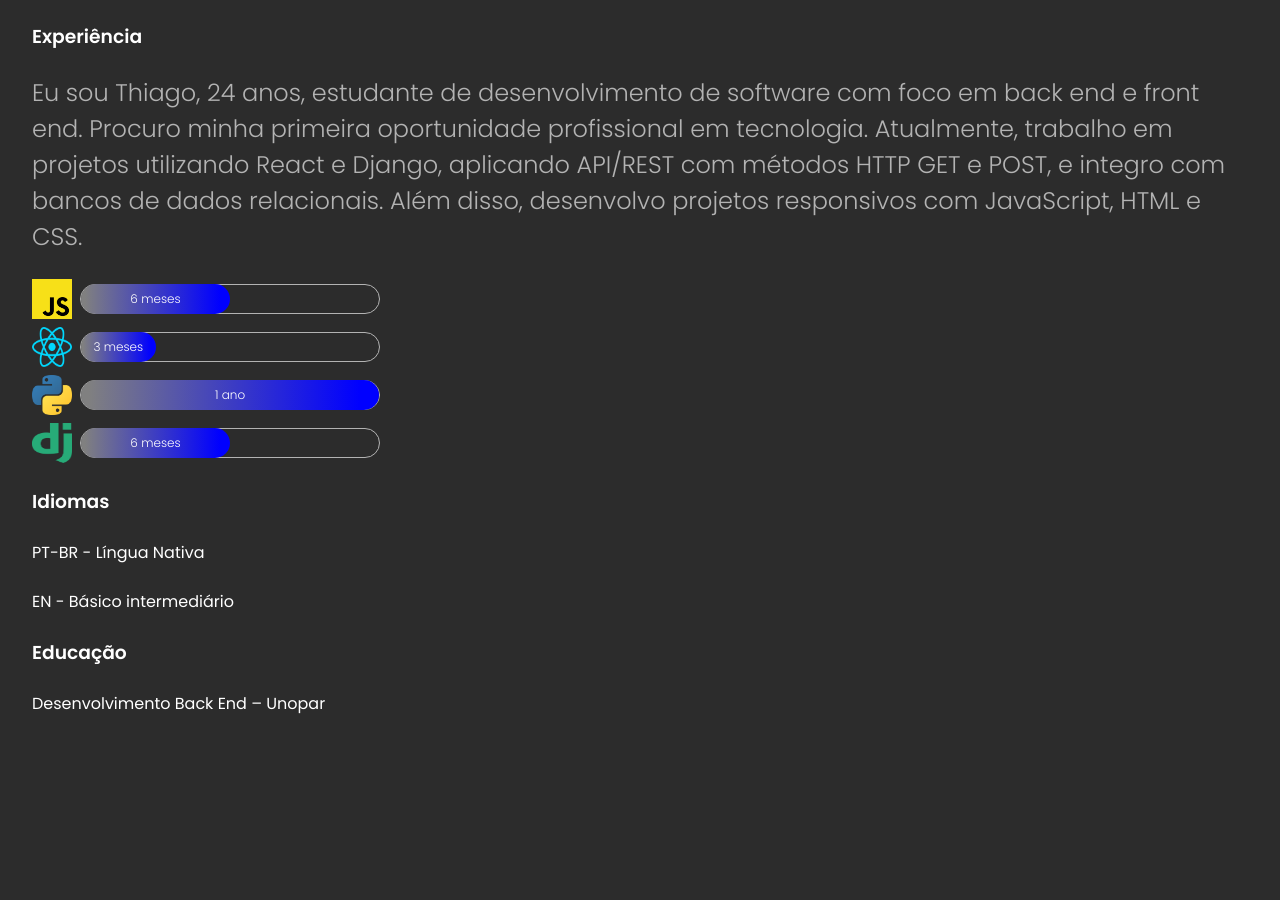
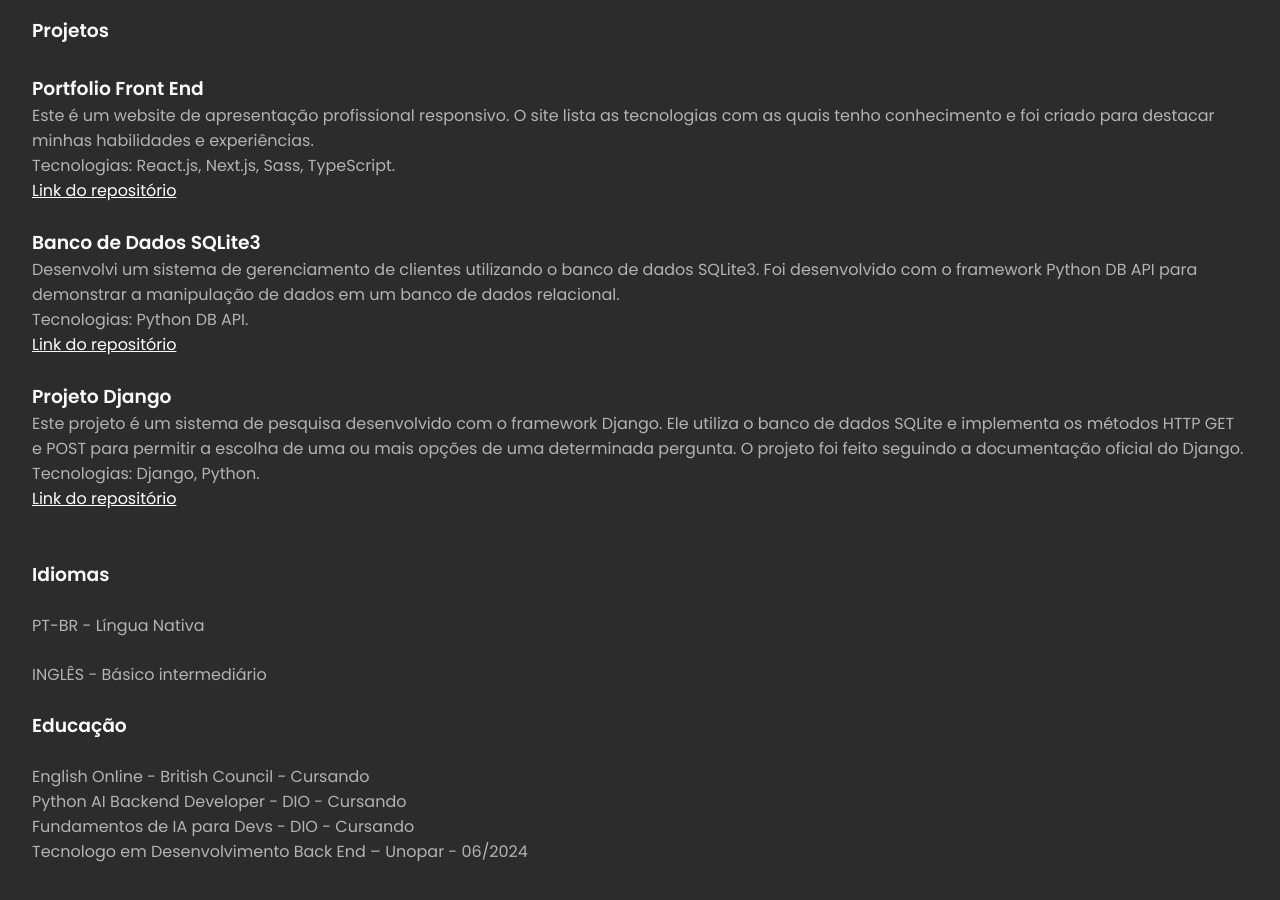
Before and after one commit to oThSilva/portfolio-front, a Next.js app: page / in a window 1280 px wide. Shown: the part 584-1484 px from the top of the page. Before the commit the page ends 1340 px from the top, so only its background shows below. Built offline with nearby package versions, Linux system fonts and the light colour scheme.

Commit message:
Refatoração backlog 1

```diff
--- /dev/null
+++ b/src/app/components/My-projects/projects.scss
@@ -0,0 +1,17 @@
+.projects-style {
+
+    a {
+        color: var(--text-primary);
+        display: flex;
+        // flex-direction: column;
+        // gap: 24px;
+
+    }
+
+    p {
+        color: var(--text-secondary);
+    }
+
+    grid-area: projects;
+
+}
--- /dev/null
+++ b/src/app/components/My-projects/projects.tsx
@@ -0,0 +1,38 @@
+import "./projects.scss"
+
+export function Projects() {
+    return (
+        <div>
+            <div className="projects-style" >
+                <h3>Projetos </h3>
+
+                <h3> <br /> Portfolio Front End</h3>
+                <p>
+                    Este é um website de apresentação profissional responsivo. O site lista as tecnologias com as quais tenho conhecimento e foi criado para destacar minhas habilidades e experiências.
+                    <br />
+                    Tecnologias: React.js, Next.js, Sass, TypeScript.
+                </p>
+                <a href="https://github.com/oThSilva/portfolio-front" target="_blank">Link do repositório</a>
+                <br />
+
+                <h3>Banco de Dados SQLite3</h3>
+                <p>
+                    Desenvolvi um sistema de gerenciamento de clientes utilizando o banco de dados SQLite3. Foi desenvolvido com o framework Python DB API para demonstrar a manipulação de dados em um banco de dados relacional.
+                    <br />
+                    Tecnologias: Python DB API.
+
+                </p>
+                <a href="https://github.com/oThSilva/Python-DB-APi?tab=readme-ov-file#tecnologias-utilizadas" target="_blank">Link do repositório</a>
+                <br />
+                <h3>Projeto Django</h3>
+                <p className="django-link">
+                    Este projeto é um sistema de pesquisa desenvolvido com o framework Django. Ele utiliza o banco de dados SQLite e implementa os métodos HTTP GET e POST para permitir a escolha de uma ou mais opções de uma determinada pergunta. O projeto foi feito seguindo a documentação oficial do Django.
+                    <br />
+                    Tecnologias: Django, Python.
+                </p>
+                <a href="https://github.com/oThSilva/projeto-django" target="_blank">Link do repositório</a>
+                <br />
+            </div>
+        </div >
+    )
+}
--- a/src/app/components/experience/experience.scss
+++ b/src/app/components/experience/experience.scss
@@ -16,72 +16,72 @@
         text-align: center;
     }
 
-    .tempo-experiencia {
-        display: flex;
-        align-items: center;
-        justify-content: center;
-        flex-direction: column;
-        gap: 8px;
+    // .tempo-experiencia {
+    //     display: flex;
+    //     align-items: center;
+    //     justify-content: center;
+    //     flex-direction: column;
+    //     gap: 8px;
 
-    }
+    // }
 
-    .experience-language {
-        display: flex;
-        align-items: center;
-        justify-content: center;
-        gap: 8px;
+    // .experience-language {
+    //     display: flex;
+    //     align-items: center;
+    //     justify-content: center;
+    //     gap: 8px;
 
-        img {
-            // filter: grayscale(100%);
-            // mix-blend-mode: multiply;
+    //     img {
+    //         // filter: grayscale(100%);
+    //         // mix-blend-mode: multiply;
 
-        }
+    //     }
 
-        .experience-unit {
-            width: 300px;
-            height: 30px;
-            border-radius: 24px;
-            border: 1px solid var(--text-secondary);
+    //     .experience-unit {
+    //         width: 300px;
+    //         height: 30px;
+    //         border-radius: 24px;
+    //         border: 1px solid var(--text-secondary);
 
-            display: flex;
-            justify-content: first baseline;
-            align-items: center;
+    //         display: flex;
+    //         justify-content: first baseline;
+    //         align-items: center;
 
-            .experience-measure {
-                display: flex;
-                justify-content: center;
-                align-items: center;
+    //         .experience-measure {
+    //             display: flex;
+    //             justify-content: center;
+    //             align-items: center;
 
-                border-radius: 24px;
-                height: 30px;
-                border: 1px linear-gradient(90deg, grey 2.62%, blue 93.38%);
-                background: linear-gradient(90deg, grey 2.62%, blue 93.38%);
+    //             border-radius: 24px;
+    //             height: 30px;
+    //             border: 1px linear-gradient(90deg, grey 2.62%, blue 93.38%);
+    //             background: linear-gradient(90deg, grey 2.62%, blue 93.38%);
 
-                color: var(--text-primary);
-                font-weight: 300;
-                text-align: center;
-                font-size: 12px;
+    //             color: var(--text-primary);
+    //             font-weight: 300;
+    //             text-align: center;
+    //             font-size: 12px;
 
 
-                &.measure-1 {
-                    width: 100%;
-                }
+    //             &.measure-1 {
+    //                 width: 100%;
+    //             }
 
-                &.measure-2 {
-                    width: 50%;
-                }
+    //             &.measure-2 {
+    //                 width: 50%;
+    //             }
 
-                &.measure-3 {
-                    width: 25%;
-                }
+    //             &.measure-3 {
+    //                 width: 25%;
+    //             }
 
-            }
+    //         }
 
 
-        }
+    //     }
 
 
-    }
+    // }
 
 
     @media(min-width: 768px) {
--- a/src/app/components/experience/experience.tsx
+++ b/src/app/components/experience/experience.tsx
@@ -6,10 +6,19 @@ import "./experience.scss"
 export function Experience() {
     return (
         <div className="experiencia">
-            <SectionTitle text="Experiência" />
             <p>
-                Eu sou Thiago, 24 anos, estudante de desenvolvimento de software com foco em back end e front end. Procuro minha primeira oportunidade profissional em tecnologia. Atualmente, trabalho em projetos utilizando React e Django, aplicando API/REST com métodos HTTP GET e POST, e integro com bancos de dados relacionais. Além disso, desenvolvo projetos responsivos com JavaScript, HTML e CSS.</p>
-            <div className="tempo-experiencia">
+                Olá, seja bem-vindo(a) à minha página web! Aqui, você encontrará informações sobre mim e minhas habilidades. <br />
+
+                Meu nome é Thiago, tenho 24 anos. Meu objetivo é trabalhar com desenvolvimento de sistemas, sou formado em desenvolvimento back end, além disso, tenho um sólido conhecimento em Front End.
+
+                Tenho experiência no desenvolvimento de websites com Django, criação e consumo de APIs REST e conhecimento prático em Python. Realizo integração com bancos de dados relacionais, como SQLite e MySQL. Também desenvolvo projetos responsivos utilizando JavaScript, HTML e CSS, usando tecnologias como React, Next.js, Sass e TypeScript.
+
+
+                {/* Eu sou Thiago, tenho 24 anos, sou formado em desenvolvimento back end e tenho conhecimento em Front End. Procuro minha primeira oportunidade profissional em tecnologia. Atualmente, faço  projetos utilizando React, Django, aplicando API/REST, faço integração com bancos de dados relacionais. Além disso, desenvolvo projetos responsivos com JavaScript, HTML e CSS. */}
+            </p>
+        </div>
+    )
+    {/* <div className="tempo-experiencia">
                 <div className="experience-language">
                     <Image
                         src="/JavaScript.png"
@@ -58,10 +67,10 @@ export function Experience() {
                     />
                     <div className="experience-unit">
                         <div className="experience-measure measure-2"> <span> 6 meses </span>
-                        </div>
-                    </div>
-                </div>
-            </div>
-        </div>
-    )
+                        </div> */}
+
+    //             </div >
+    //         </div >
+    //     </div >
+    // )
 }
--- a/src/app/components/header/header.tsx
+++ b/src/app/components/header/header.tsx
@@ -5,15 +5,15 @@ export function Header() {
     return (
         <div className="header">
             <div>
-                <h1>Meu nome é Thiago</h1>
+                <h1>Thiago Silva</h1>
                 <h2>Desenvolvedor Back-End/Front-End</h2>
-                <Image
+                {/* <Image
                     src="/me.jpg"
                     alt="Minha foto"
                     width={325}
                     height={315}
                     priority
-                />
+                /> */}
             </div>
         </div>
     )
--- a/src/app/components/information/information.scss
+++ b/src/app/components/information/information.scss
@@ -17,7 +17,14 @@
     }
 
     span {
-        color: var(--text-primary);
+        color: var(--text-secondary);
+
+    }
+
+    p {
+        color: var(--text-secondary);
+
+
     }
 
 }
--- a/src/app/components/information/information.tsx
+++ b/src/app/components/information/information.tsx
@@ -8,13 +8,21 @@ export function Info() {
             <SectionTitle text="Idiomas" />
             <div className="infos-linguagens">
                 <span>PT-BR - Língua Nativa </span>
-                <span>EN - Básico intermediário</span>
+                <span>INGLÊS - Básico intermediário</span>
             </div>
             <SectionTitle text="Educação" />
             <div className="infos-educacao">
-                <span>Desenvolvimento Back End – Unopar
-                </span>
-                <span></span>
+                <p> English Online - British Council - Cursando
+                    <br /> Python AI Backend Developer - DIO - Cursando
+                    <br /> Fundamentos de IA para Devs - DIO - Cursando
+                    <br /> Tecnologo em Desenvolvimento Back End – Unopar - 06/2024
+                </p>
+                {/* <ul>
+                    <li>English Online - British Council - Cursando</li>
+                    <li>Python AI Backend Developer - Digital Innovation One - Cursando</li>
+                    <li>Fundamentos de IA para Devs - Digital Innovation One - Cursando</li>
+                    <li>Tecnologo em Desenvolvimento Back End – Unopar - 06/2024</li>
+                </ul> */}
             </div>
 
         </div>
--- a/src/app/components/social-btns/social-btns.scss
+++ b/src/app/components/social-btns/social-btns.scss
@@ -1,3 +1,4 @@
+.conteiner {
     .social {
         display: flex;
         align-items: center;
@@ -17,3 +18,5 @@ a {
         color: var(--text-primary);
 
     }
+
+}
--- a/src/app/components/social-btns/social-btns.tsx
+++ b/src/app/components/social-btns/social-btns.tsx
@@ -9,6 +9,7 @@ interface SocialBtnsProps {
 }
 export function SocialBtns(props: SocialBtnsProps) {
     return (
+        <div className="conteiner">
             <div className="social">
                 <a href="https://github.com/oThSilva" target="_black">
                     <GitHubIcon />
@@ -16,9 +17,10 @@ export function SocialBtns(props: SocialBtnsProps) {
                 <a href="https://www.linkedin.com/in/thiago-pereira-a19090165/" target="_blank">
                     <LinkedInIcon />
                 </a>
-            <a href="https://mega.nz/file/GmZzwJAQ#sfyNk3Rl3jsZ3g4TXsfeNgSpJm0kp_hMjwSsZzceP_c" target="_black" >
+                {/* <a href="https://mega.nz/file/GmZzwJAQ#sfyNk3Rl3jsZ3g4TXsfeNgSpJm0kp_hMjwSsZzceP_c" target="_black" >
                     <CvIcon />
-            </a>
+                </a> */}
+            </div>
         </div>
     )
 }
--- a/src/app/page.tsx
+++ b/src/app/page.tsx
@@ -5,6 +5,7 @@ import { Info } from "./components/information/information";
 import "./styles/home.scss"
 import { EmailIcon } from "./components/icons/email-icon";
 import { SocialBtns } from "./components/social-btns/social-btns"
+import { Projects } from "./components/My-projects/projects"
 
 
 export default function Home() {
@@ -12,6 +13,7 @@ export default function Home() {
     <main className="container">
       <Header />
       <Experience />
+      <Projects />
       <Info />
       <div className="buttons">
         <SocialBtns />
--- a/src/app/styles/home.scss
+++ b/src/app/styles/home.scss
@@ -7,6 +7,7 @@
         "header"
         "btns"
         "experience"
+        "projects"
         "info";
 
     .buttons {
```
Lines whose indentation alone changed are shown as unchanged.
